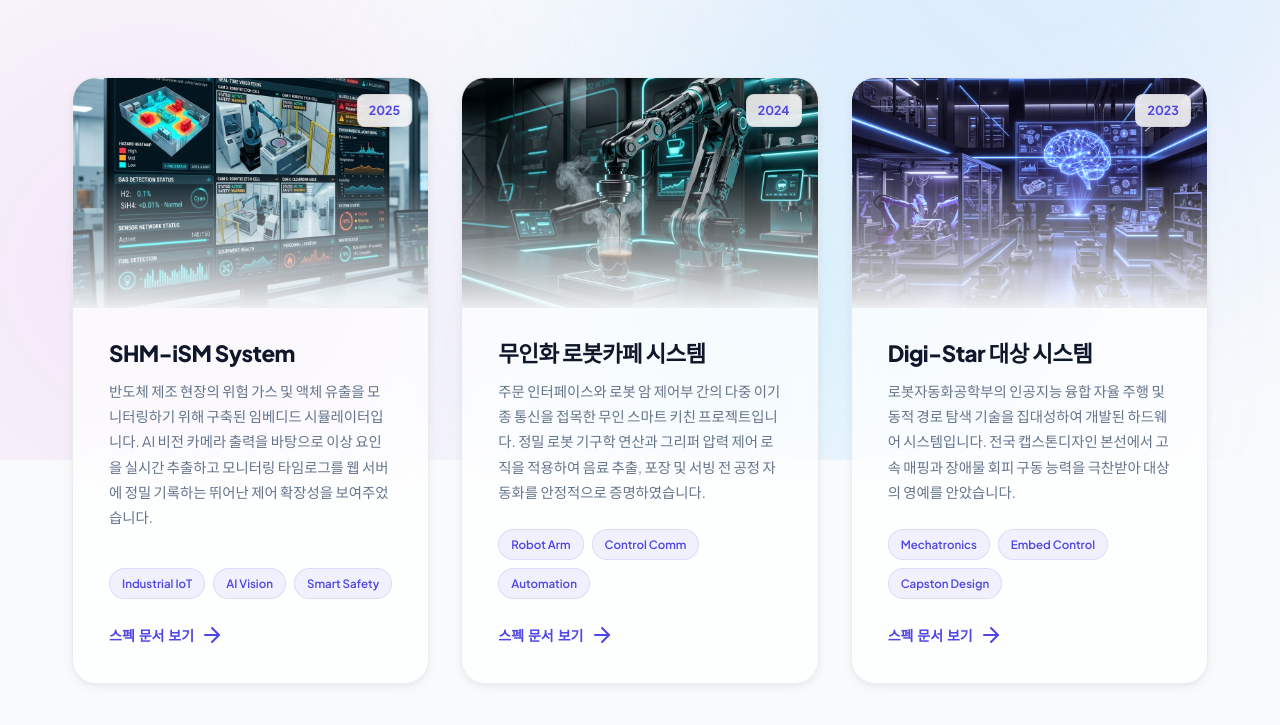
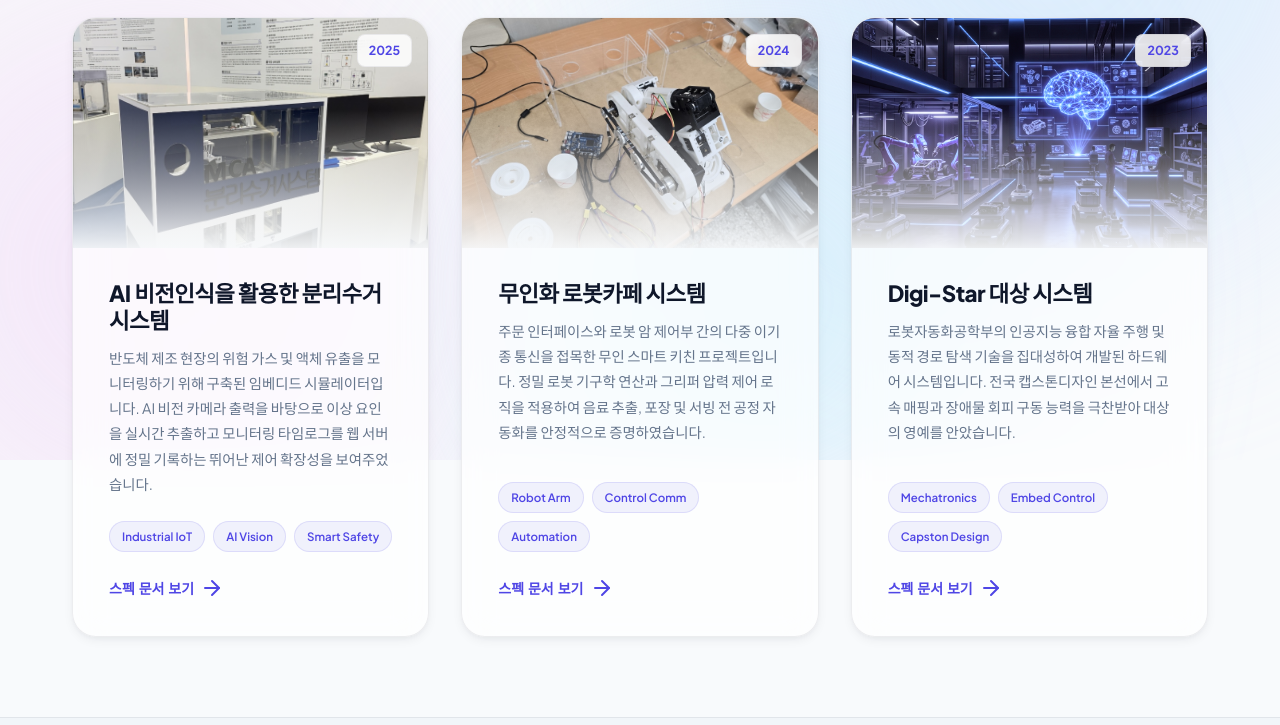
Before and after one commit to jaeyoung04/MCAhome, a plain HTML site: page projects.html in a window 1280 px wide. Shown: the part 340-1065 px from the top of the page. Drawn offline with nearby package versions, Linux system fonts and the light colour scheme.

Commit message:
Add files via upload

```diff
--- a/js/main.js
+++ b/js/main.js
@@ -152,8 +152,8 @@ document.addEventListener('DOMContentLoaded', () => {
   // 6. Project Details Data & Premium Modal Controls
   const projectData = {
     shm: {
-      title: "SHM-iSM (반도체 위험물 안전관리 통합시스템)",
-      img: "assets/images/project_shm_ism.png",
+      title: "AI 비전인식을 활용한 분리수거 시스템",
+      img: "assets/images/project_shm_ism.jpg",
       description: "2025년 첨단산업 인재양성 부트캠프 경진대회에서 1등상(한국산업기술진흥원장상)을 수상한 작품입니다. 반도체 생산 설비 구역 내 가스 누출, 인화성 물질 보관 관리 상태를 통합 실시간 모니터링합니다. AI 스마트 IP 카메라로 작업자의 보호구 착용 여부 및 허가받지 않은 인원의 출입을 자동으로 식별하고 경보를 발령합니다.",
       specs: [
         "<strong>주제어 장치:</strong> NVIDIA Jetson Orin Nano (Edge AI), Arduino Mega 2560",
@@ -166,7 +166,7 @@ document.addEventListener('DOMContentLoaded', () => {
     },
     cafe: {
       title: "무인화 로봇카페 시스템",
-      img: "assets/images/project_robot_cafe.png",
+      img: "assets/images/project_robot_cafe.jpg",
       description: "2024년 제42회 동양미래EXPO 최우수상 수상작입니다. 현대의 스마트 무인 매장 트렌드에 대응하여 설계되었으며, 음료의 주문, 제조, 밀봉 및 서빙 구역 전달까지의 전 과정에 사람이 개입하지 않는 100% 자동화를 시연했습니다.",
       specs: [
         "<strong>로봇 팔 본체:</strong> Doosan Robotics M0609 (6축 다관절 협동 로봇, 가반하중 6kg)",
--- a/projects.html
+++ b/projects.html
@@ -46,7 +46,7 @@
     <!-- Featured Projects Section -->
     <section id="projects" class="section">
       <div class="container">
-        <div class="section-label">PORTFOLIO</div>
+
         <h2 class="section-title"><span class="text-gradient">FEATURED PROJECTS</span></h2>
         <p class="section-subtitle">MCA만의 제어 기술 노하우와 완성도가 돋보이는 대표적인 설계 결과물들을 상세히 공개합니다.</p>
 
@@ -54,12 +54,12 @@
           <!-- Project 1: SHM-iSM -->
           <div class="proj-card">
             <div class="proj-img-wrap">
-              <img src="assets/images/project_shm_ism.png" alt="SHM-iSM 반도체 위험물 안전관리 시스템" class="proj-img">
+              <img src="assets/images/project_shm_ism.jpg" alt="AI 비전인식을 활용한 분리수거 시스템" class="proj-img">
               <div class="proj-img-overlay"></div>
               <span class="proj-badge">2025</span>
             </div>
             <div class="proj-body">
-              <h3 class="proj-title">SHM-iSM System</h3>
+              <h3 class="proj-title">AI 비전인식을 활용한 분리수거 시스템</h3>
               <p class="proj-desc">
                 반도체 제조 현장의 위험 가스 및 액체 유출을 모니터링하기 위해 구축된 임베디드 시뮬레이터입니다. AI 비전 카메라 출력을 바탕으로 이상 요인을 실시간 추출하고 모니터링 타임로그를 웹 서버에 정밀 기록하는 뛰어난 제어 확장성을 보여주었습니다.
               </p>
@@ -78,7 +78,7 @@
           <!-- Project 2: Unmanned Robot Cafe -->
           <div class="proj-card">
             <div class="proj-img-wrap">
-              <img src="assets/images/project_robot_cafe.png" alt="무인화 로봇카페 시스템" class="proj-img">
+              <img src="assets/images/project_robot_cafe.jpg" alt="무인화 로봇카페 시스템" class="proj-img">
               <div class="proj-img-overlay"></div>
               <span class="proj-badge">2024</span>
             </div>
```
Also changed, not shown: about.html (+1 -1 lines), activities.html (+1 -1 lines), awards.html (+1 -1 lines), career.html (+1 -1 lines), assets/images/project_robot_cafe.jpg (added), assets/images/project_shm_ism.jpg (added).
